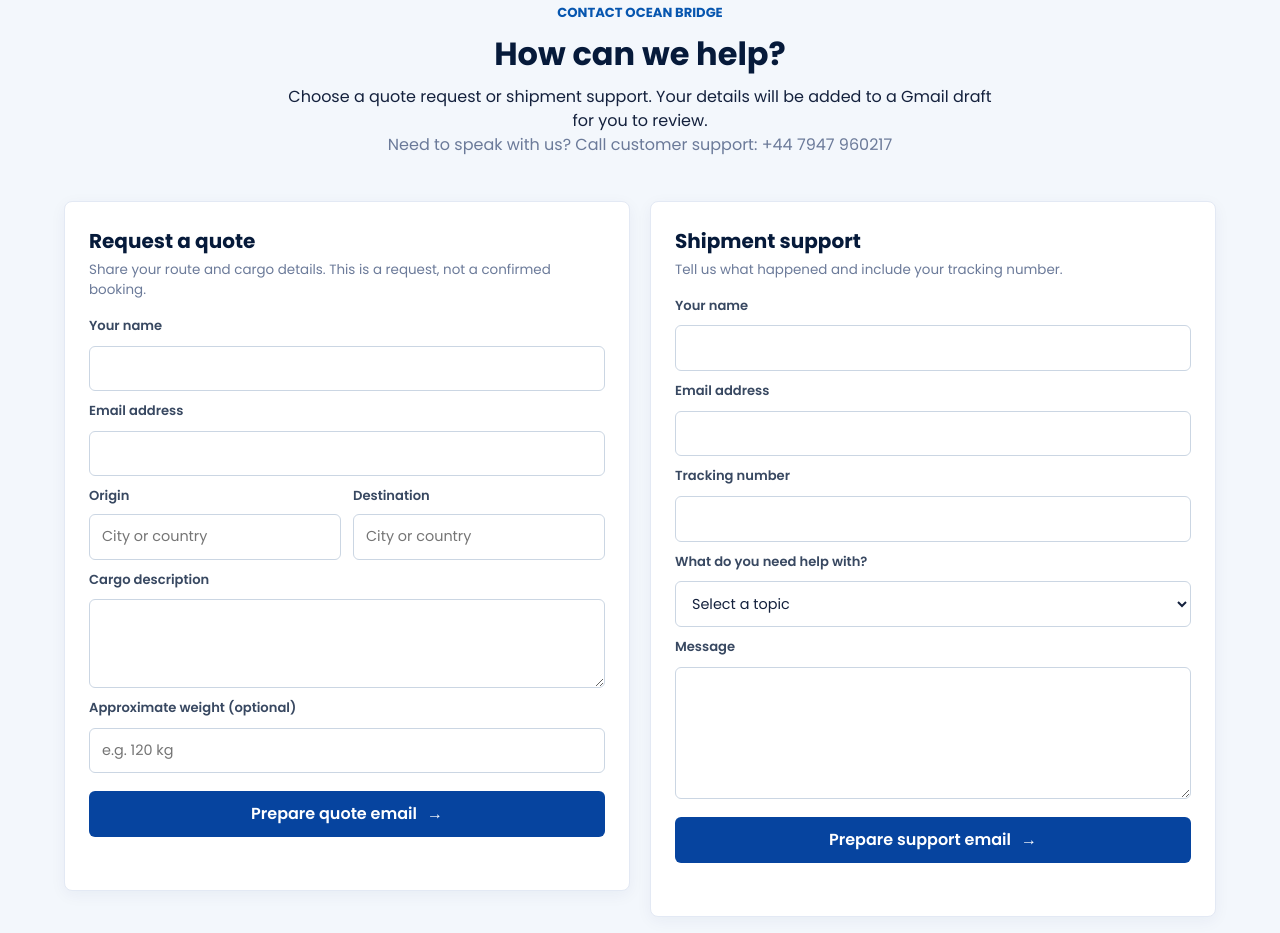
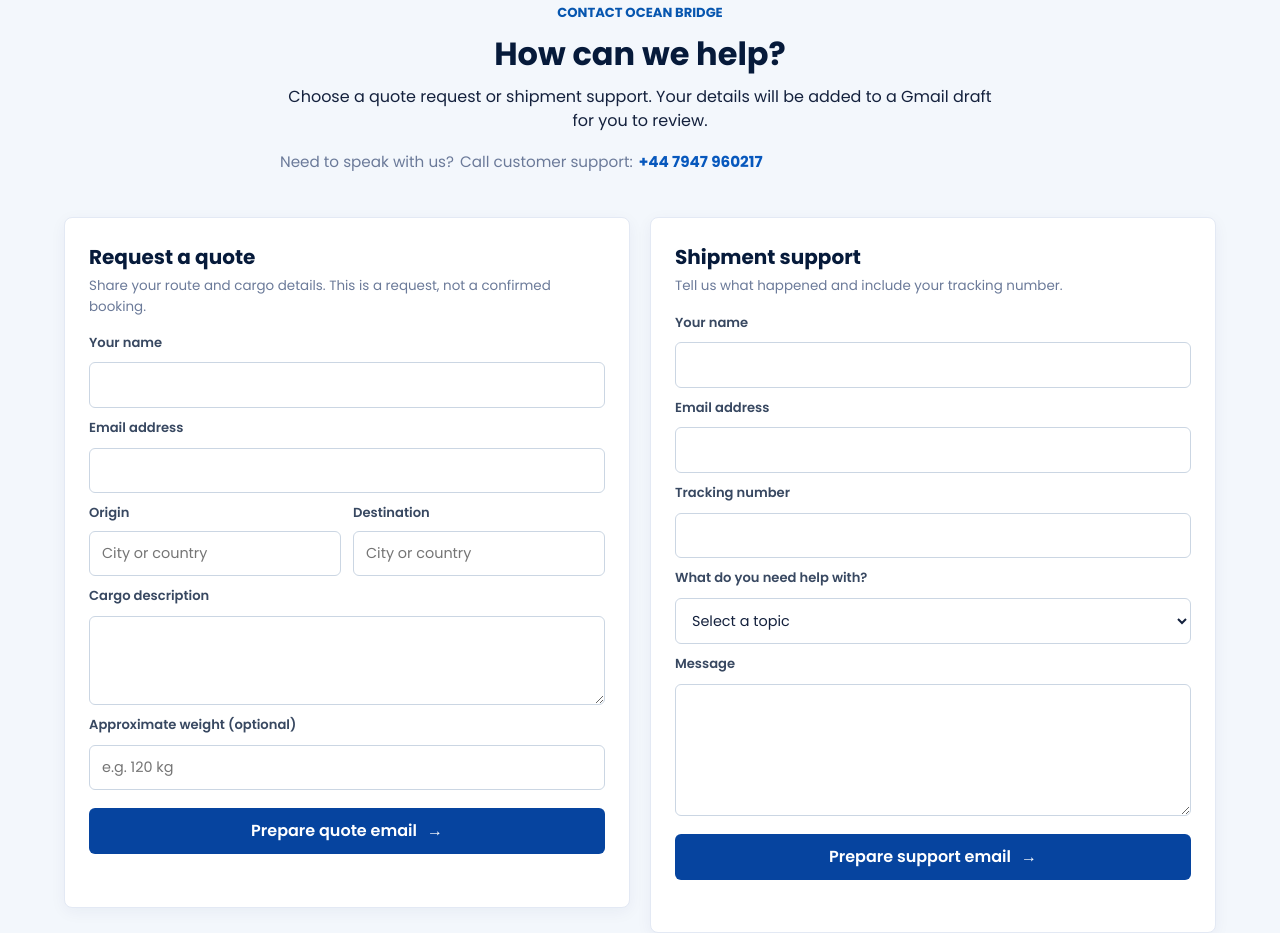
Before and after one commit to juniorprincemhelem/ocean-bridge-tracking, a website: page index.html in a window 1280 px wide. Shown: the part 3532-4465 px from the top of the page. Drawn offline with nearby package versions, Linux system fonts and the light colour scheme.

Commit message:
Style customer support call line

```diff
--- a/styles.css
+++ b/styles.css
@@ -177,6 +177,11 @@ a { color: inherit; text-decoration: none; }
 .faq-list details p { max-width: 760px; padding: 0 36px 18px 2px; color: var(--muted); font-size: .92rem; }
 .contact-section { padding: 82px 0 92px; background: #f3f7fc; }
 .contact-grid { display: grid; grid-template-columns: repeat(2, minmax(0, 1fr)); gap: 20px; align-items: start; }
+.contact-call-line { display: flex; flex-wrap: wrap; align-items: center; gap: 6px; margin-top: 18px; color: #43536a; font-size: .95rem; }
+.contact-call-line span { color: var(--muted); }
+.contact-call-line a { color: #0758bd; font-weight: 700; text-decoration: none; }
+.contact-call-line a:hover { color: #00a8dc; text-decoration: underline; }
+
 .contact-form { display: grid; gap: 10px; padding: 24px; border: 1px solid var(--line); border-radius: 8px; background: #fff; box-shadow: 0 4px 16px rgba(10, 40, 100, .05); }
 .contact-form h3 { margin-bottom: -6px; color: var(--navy); font-size: 1.25rem; }
 .form-intro { margin-bottom: 6px; color: var(--muted); font-size: .84rem; }
```
